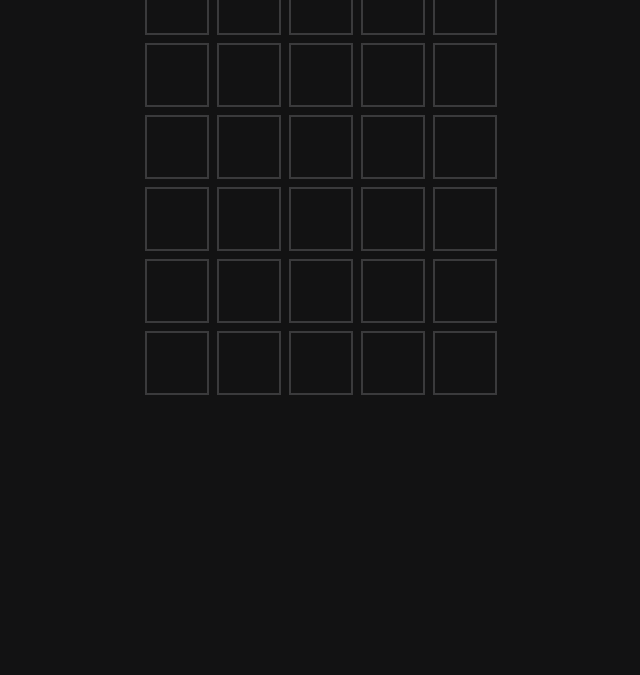
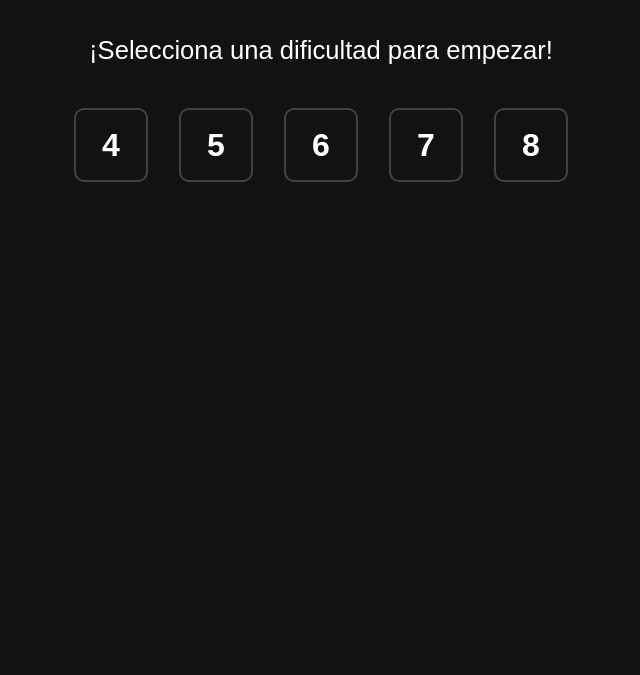
Before and after one commit to drifterDev/wordle, a website built with Vite: page index.html in a window 1280 px wide. Shown: the part 125-800 px from the top of the page, without its empty margins (319-959 px from the left). Built offline with nearby package versions, Linux system fonts and the light colour scheme.

Commit message:
Pantalla para escoger la dificultad

```diff
--- a/main.js
+++ b/game.js
@@ -1,9 +1,9 @@
 import './style.css'
 
-const DIFFICULTY = 5
 const COUNTWORDS = 8
-const COLUMNS = 5
+const COLUMNS = localStorage.getItem('columns') ?? 5
 const ROWS = 6
+console.log(COLUMNS)
 let DICTIONARY
 
 const state = {
@@ -16,7 +16,7 @@ const state = {
 async function getInformation(){
   const response = await fetch('./data.json')
   const data = await response.json()
-  DICTIONARY = Object.values(data[DIFFICULTY]).map(word => word.toLowerCase())
+  DICTIONARY = Object.values(data[COLUMNS]).map(word => word.toLowerCase())
   const index = Math.floor(Math.random() * COUNTWORDS)
   state.secretWord = DICTIONARY[index]
   startup()
@@ -43,10 +43,11 @@ function drawBox(container, x, y, letter = ''){
 
 function drawGrid(container){
   const grid = document.createElement('div')
-  grid.className = 'grid'
+  grid.classList.add(`grid-${COLUMNS}`)
+  grid.classList.add('grid')
 
-  for(let x = 0; x < state.grid.length; x++){
-    for(let y = 0; y < state.grid[0].length; y++){
+  for(let x = 0; x < ROWS; x++){
+    for(let y = 0; y < COLUMNS; y++){
       drawBox(grid, x, y)
     }
   }
@@ -105,11 +106,13 @@ function isWordValid(word){
 
 function revealWord(word){
   const row = state.currentRow
+  const animation_time = 500
 
   for(let i = 0; i < state.grid[0].length; i++){
     const box = document.getElementById(`box${row}${i}`)
     const letter = box.textContent
 
+    setTimeout(() => {
       if (letter == state.secretWord[i]){
         box.classList.add('right')
       }else if(state.secretWord.includes(letter)){
@@ -117,16 +120,22 @@ function revealWord(word){
       }else{
         box.classList.add('empty')
       }
+    }, ((i + 1) * animation_time) / 2);
+
+    box.classList.add('animated')
+    box.style.animationDelay = `${(animation_time * i)/2}ms`
   }
 
   const isWinner = state.secretWord === word
   const isGameOver = state.currentRow === ROWS
 
+  setTimeout(() => {
     if (isWinner){
       alert('You win!')
     }else if(isGameOver){
       alert(`Game over!, the word was ${state.secretWord}`)
     }
+  }, COLUMNS * animation_time);
 }
 
 function startup(){
--- a/index.html
+++ b/index.html
@@ -6,9 +6,22 @@
     <meta name="viewport" content="width=device-width, initial-scale=1.0" />
     <title>La palabra del día</title>
   </head>
-  <body>
-    <div id="game">
+  <body class="home">
+    <h1>Palabra del día</h1>
+    <p>¡Selecciona una dificultad para empezar!</p>
+    <div class="home-container">
+      <div onclick="begin(4)">4</div>
+      <div onclick="begin(5)">5</div>
+      <div onclick="begin(6)">6</div>
+      <div onclick="begin(7)">7</div>
+      <div onclick="begin(8)">8</div>
     </div>
-    <script type="module" src="/main.js"></script>
+    <script type="module" src="/index.js"></script>
+    <script>
+      function begin(value){
+        localStorage.setItem('columns', value);
+        window.location.href = 'game.html';
+      }
+    </script>
   </body>
 </html>
--- /dev/null
+++ b/index.js
@@ -0,0 +1 @@
+import stye from './style.css'
--- a/style.css
+++ b/style.css
@@ -1,12 +1,39 @@
 :root{
-  --background: #121213;
-  --empty: #3a3a3c;
-  --wrong: #b59f3b;
-  --right: #538d4e;
+  --background: #121212;
+  --empty: #757575;
+  --border: #424242;
+  --wrong: #E4A81D;
+  --right: #43A047;
+}
+
+.home{
+  display: flex;
+  flex-direction: column;
+  align-items: center;
+  margin-top: 40px;
+  color: white;
+}
+
+.home h1{
+  font-size: 2.4rem;
+}
+
+.home p{
+  font-size: 1.6rem;
+  margin-bottom: 40px;
+}
+
+.home-container{
+  display: flex;
+  width: 100%;
+  max-width: 500px;
+  flex-wrap: wrap;
+  justify-content: space-between;
 }
 
 html,
 body{
+  font-family: Arial, Helvetica, sans-serif;
   background-color: var(--background);
 }
 
@@ -20,30 +47,77 @@ body{
 .grid{
   display: grid;
   grid-template-rows: repeat(6,auto);
+}
+
+.grid-4{
+  grid-template-columns: repeat(4,auto);
+}
+
+.grid-5{
   grid-template-columns: repeat(5,auto);
 }
 
-.box{
-  width: 60px;
-  height: 60px;
-  border: 2px solid var(--empty);
-  margin: 4px;
+.grid-6{
+  grid-template-columns: repeat(6,auto);
+}
+
+.grid-7{
+  grid-template-columns: repeat(7,auto);
+}
+
+.grid-8{
+  grid-template-columns: repeat(8,auto);
+}
+
+.box, .home-container>div{
+  width: 50px;
+  height: 50px;
+  border: 2px solid var(--border);
+  margin: 3px;
   color: white;
   text-transform: uppercase;
+  border-radius: 10px;
   display: grid;
   place-items: center;
-  font-family: Arial, Helvetica, sans-serif;
-  font-size: 2.4rem;
+  font-size: 2rem;
+  font-weight: bolder;
+}
+
+.home-container>div{
+  padding: 10px;
+  cursor: pointer;
+  transition: all 300ms;
+}
+
+.home-container>div:hover{
+  scale: 0.9;
 }
 
 .box.empty{
   background-color: var(--empty);
+  border: 2px solid var(--empty);
 }
 
 .box.wrong{
   background-color: var(--wrong);
+  border: 2px solid var(--wrong);
 }
 
 .box.right{
   background-color: var(--right);
+  border: 2px solid var(--right);
 }
+
+.animated{
+  animation: flip 0.5s ease;
+}
+
+@keyframes flip {
+  0%{
+    transform: scaleY(1);
+  }50%{
+    transform: scaleY(0);
+  }100%{
+    transform: scaleY(1);
+  }
+}
```
Also changed, not shown: game.html (added, +14 -0 lines). Lines whose indentation alone changed are shown as unchanged.
